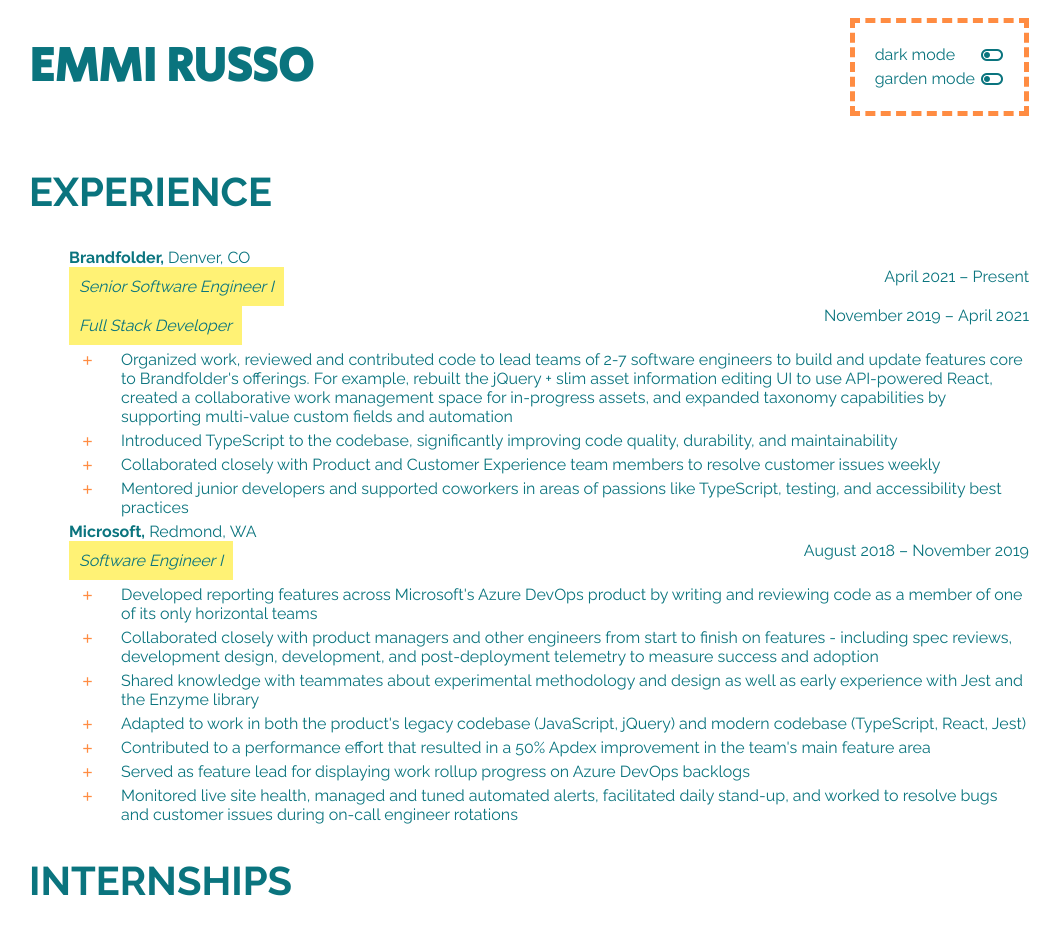
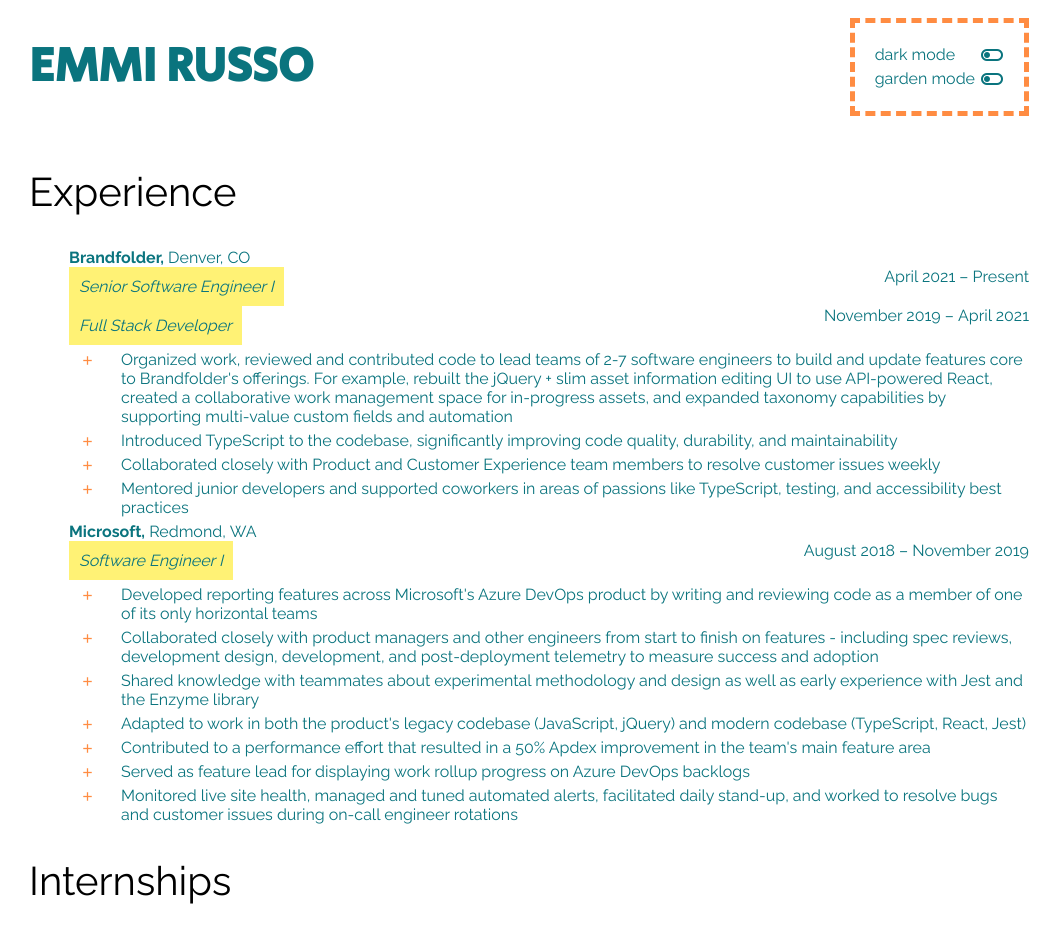
Before and after one commit to emrusso/emrusso.github.io, a React (Create React App) app in the folder personal-site/: page / in a window 1280 px wide. Shown: the top 938 px of the page, without its empty margins (111-1171 px from the left). Built offline with nearby package versions, Linux system fonts and the light colour scheme.

Commit message:
add basic accordions

```diff
--- a/personal-site/src/Experiences.tsx
+++ b/personal-site/src/Experiences.tsx
@@ -8,11 +8,11 @@ interface ExperiencesProps extends HTMLAttributes<HTMLUListElement> {
   experiences: ResumeEntry[];
 }
 
-const UnstyledExperiences: FunctionComponent<ExperiencesProps> = ({ className, experiences }) => {
+const UnstyledExperiences: FunctionComponent<ExperiencesProps> = ({ className, experiences, ...props }) => {
   const { theme } = useContext(ThemeContext);
 
   return (
-    <ul className={`no-list-styling ${className}`}>
+    <ul className={`no-list-styling ${className}`} {...props} >
       {experiences.map(({ company, location, positions, bullets }) => (
         <li className="experience" key={`experience-${company}-${location.city}`}>
           <span>
--- a/personal-site/src/Resume.tsx
+++ b/personal-site/src/Resume.tsx
@@ -1,23 +1,56 @@
-import { FunctionComponent, HTMLAttributes } from 'react';
+import { FunctionComponent, HTMLAttributes, useState } from 'react';
 import styled from 'styled-components';
 import { Experiences } from './Experiences';
 import { resumeEntries } from './resume-entries';
 
 interface ResumeProps extends HTMLAttributes<HTMLDivElement> {}
 
+type Accordion = 'fullTime' | 'internships';
+
 const UnstyledResume: FunctionComponent<ResumeProps> = ({ className }) => {
   const fullTime = resumeEntries.filter(({ internship }) => !internship);
   const internships = resumeEntries.filter(({ internship }) => !!internship);
+  const [accordions, setAccordions] = useState<Record<Accordion, boolean>>({ fullTime: true, internships: false })
+
+  const toggleAccordion = (accordionTitle: Accordion): void => {
+    setAccordions({ ...accordions, [accordionTitle]: !accordions[accordionTitle] });
+  };
 
   return (
     <div className={`resume ${className}`}>
       <section>
-        <h2 className="resume__heading">Experience</h2>
-        <Experiences experiences={fullTime} />
+        <h2 className="resume__heading">
+          <button
+            aria-controls="full-time"
+            aria-expanded={accordions['fullTime']}
+            className="accordion-trigger"
+            id="full-time-accordion"
+            onClick={(): void => toggleAccordion('fullTime')}
+            type="button"
+          >
+            Experience
+          </button>
+        </h2>
+        {accordions['fullTime'] && (
+          <Experiences experiences={fullTime} id="full-time" aria-labelledby="full-time-accordion" />
+        )}
       </section>
       <section>
-        <h2 className="resume__heading">Internships</h2>
-        <Experiences experiences={internships} />
+        <h2 className="resume__heading">
+          <button
+            aria-controls="internships"
+            aria-expanded={accordions['internships']}
+            className="accordion-trigger"
+            id="internships-accordion"
+            onClick={(): void => toggleAccordion('internships')}
+            type="button"
+          >
+            Internships
+          </button>
+        </h2>
+        {accordions['internships'] && (
+          <Experiences experiences={internships} id="internships" aria-labelledby="internships-accordion" />
+        )}
       </section>
     </div>
   );
```
